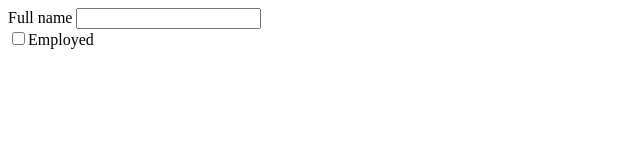
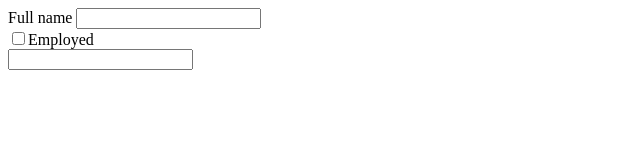
Before and after one commit to GulnazAlisherova/lessonJS-7, a plain HTML site: page index.html in a window 1280 px wide. Shown: the whole page, without its empty margins (0-640 px from the left). Drawn offline with Linux system fonts and the light colour scheme.

Commit message:
added input

```diff
--- a/index.html
+++ b/index.html
@@ -17,7 +17,9 @@
    </div>
 
    <div>
-     <label for="gender-undisclosed"></label>
+     <label for="gender-undisclosed">
+       <input type="text">
+     </label>
    </div>
   </form>
 
```
